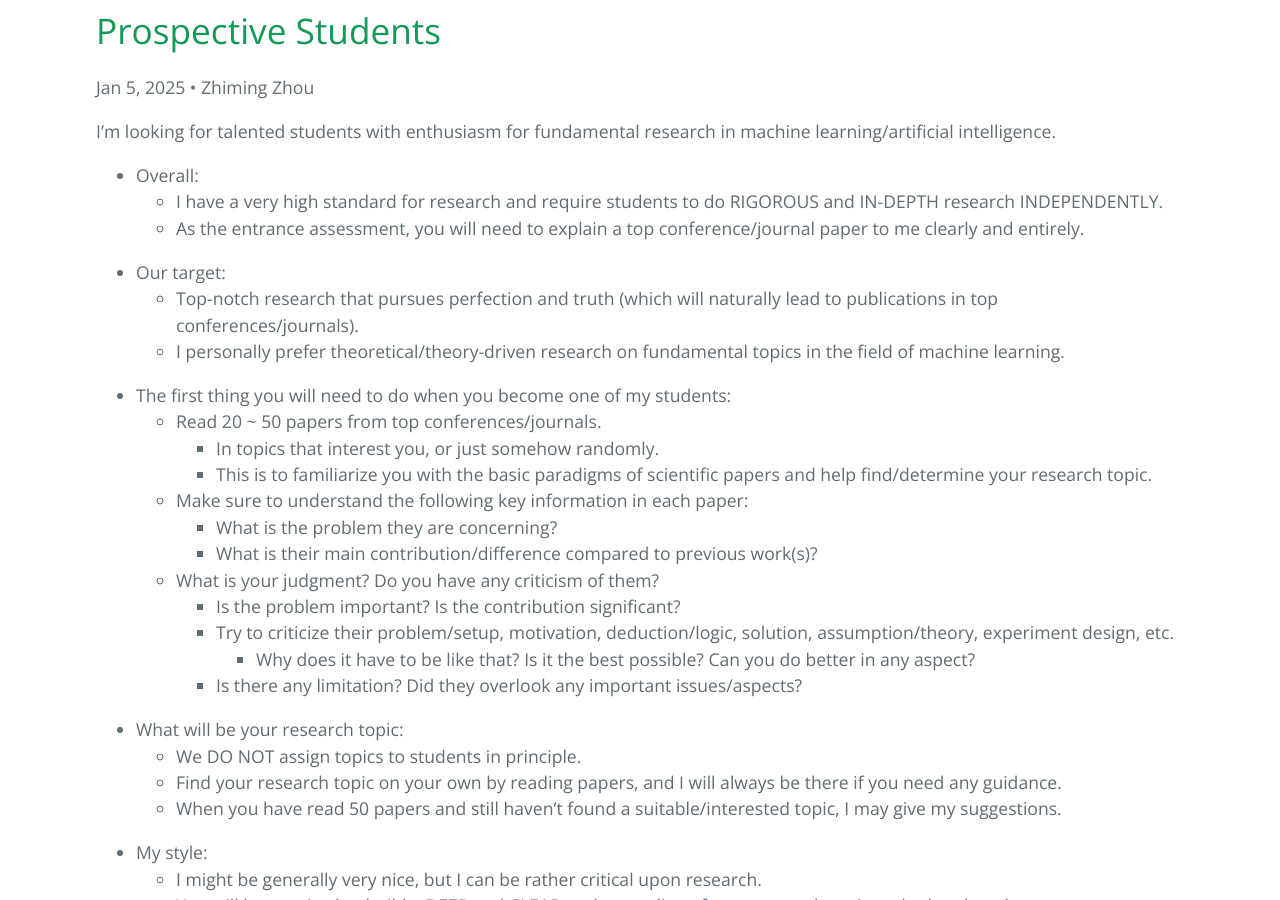
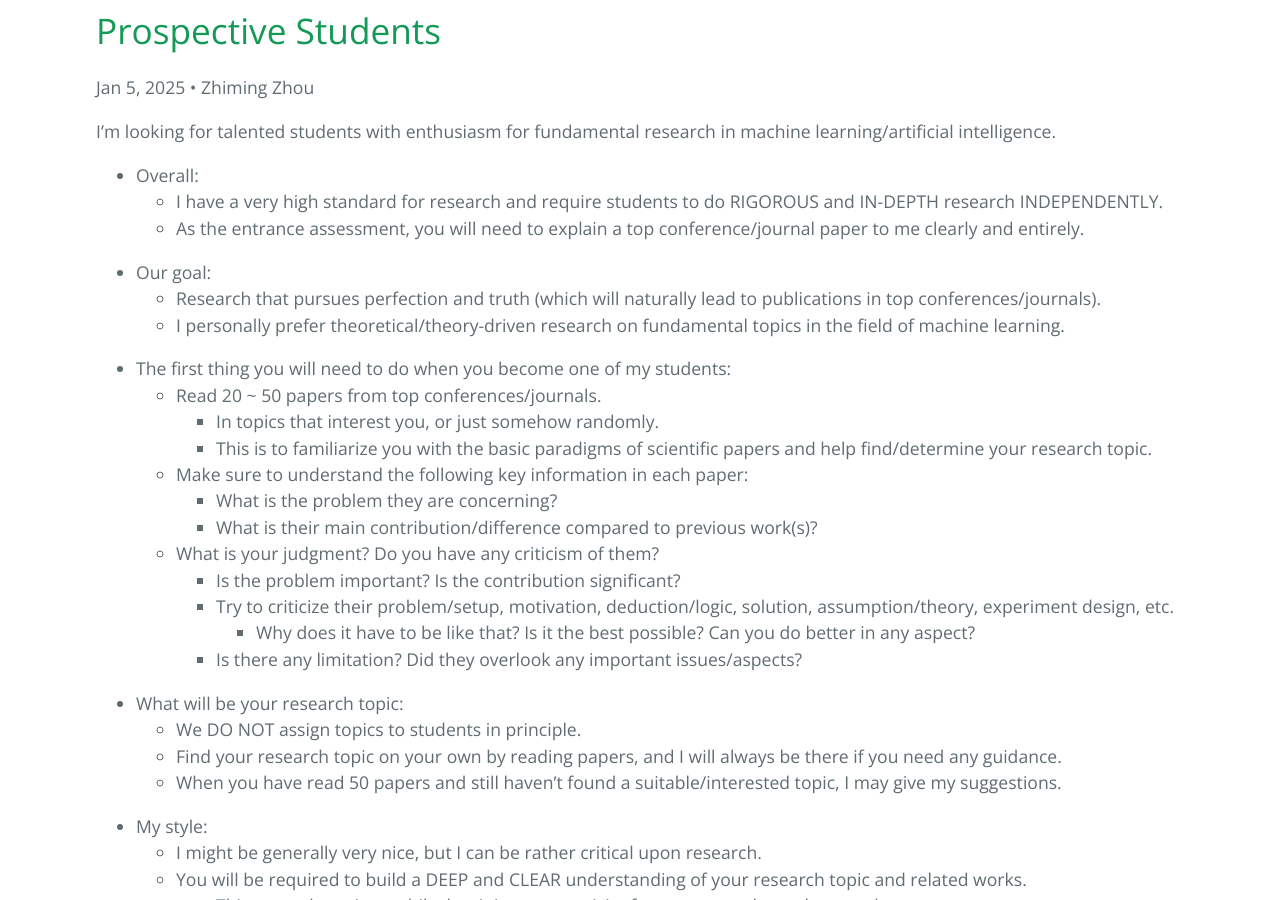
Before and after one commit to ZhimingZhou/zhimingzhou.github.io, a Jekyll site: the page built from _posts/2021-10-11-Prospective-Students.md, in a window 1280 px wide and 900 px high, scrolled down 300 px. Built offline with Jekyll 4.4.1, drawn with Linux system fonts in a browser that asks for light colours.

Commit message:
Update 2021-10-11-Prospective-Students.md

```diff
--- a/_posts/2021-10-11-Prospective-Students.md
+++ b/_posts/2021-10-11-Prospective-Students.md
@@ -15,8 +15,8 @@ I’m looking for talented students with enthusiasm for fundamental research in
 	- As the entrance assessment, you will need to explain a top conference/journal paper to me clearly and entirely.
 
 <!--  -->
-- Our target:
-	- Top-notch research that pursues perfection and truth (which will naturally lead to publications in top conferences/journals).
+- Our goal:
+	- Research that pursues perfection and truth (which will naturally lead to publications in top conferences/journals).
 	- I personally prefer theoretical/theory-driven research on fundamental topics in the field of machine learning.
 
 <!--  -->
```
